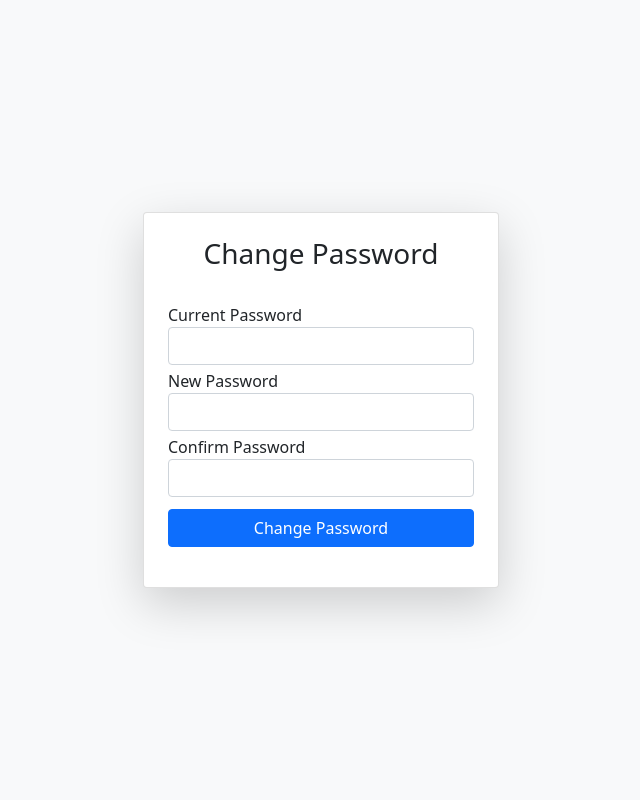
After one commit to gitsaz/authentication_system, a Django app: page /password_change in a window 1280 px wide. The commit adds this page. Shown: the whole page, without its empty margins (319-959 px from the left). Run offline with Django 5.2, Linux system fonts and the light colour scheme; a user stored in the database is signed in.

Commit message:
password change logic

```diff
--- a/account/forms.py
+++ b/account/forms.py
@@ -28,6 +28,7 @@ class UserRegistrationForm(forms.ModelForm):
 
     def __init__(self, *args, **kwargs):
         super().__init__(*args, **kwargs)
+
         for field in self.fields:
             self.fields[field].widget.attrs.update({"class":"form-control"})
 
@@ -59,3 +60,48 @@ class UserRegistrationForm(forms.ModelForm):
         if commit:
             user.save()
         return user
+
+
+class PasswordChangeForm(forms.Form):
+    current_password = forms.CharField(
+        max_length=150,
+        widget=forms.PasswordInput
+    )
+    new_password = forms.CharField(
+        max_length=150,
+        widget=forms.PasswordInput
+    )
+    confirm_password = forms.CharField(
+        max_length=150,
+        widget=forms.PasswordInput
+    )
+
+
+    def __init__(self, user, *args, **kwargs):
+        self.user = user
+        super().__init__(*args, **kwargs)
+
+        for field in self.fields:
+            self.fields[field].widget.attrs.update({"class":"form-control"})
+
+
+    def clean_current_password(self, *args, **kwargs):
+        current_password = self.cleaned_data.get('current_password')
+
+        if not self.user.check_password(current_password):
+            raise forms.ValidationError("Incorrect Password")
+
+        return current_password
+
+
+    def clean_new_password(self, *args, **kwargs):
+        new_password = self.cleaned_data.get('new_password')
+        confirm_password = self.data.get('confirm_password')
+
+        if new_password != confirm_password:
+            raise forms.ValidationError("Password do not match")
+
+        if len(new_password) < 8:
+            raise forms.ValidationError("Password must be 8 characters")
+
+        return new_password
--- a/account/urls.py
+++ b/account/urls.py
@@ -4,12 +4,14 @@ from .views import(
     HomeView,
     LoginView,
     LogoutView,
-    RegistrationView
+    RegistrationView,
+    ChangePassword
 )
 
 urlpatterns = [
     path("",HomeView.as_view(), name="home"),
     path("login/",LoginView.as_view(), name="login"),
     path("logout/",LogoutView.as_view(), name="logout"),
-    path("registration/",RegistrationView.as_view(), name="registration")
+    path("registration/",RegistrationView.as_view(), name="registration"),
+    path("password_change", ChangePassword.as_view(), name="password_change")
 ]
--- a/account/views.py
+++ b/account/views.py
@@ -1,7 +1,7 @@
 from django.views import generic
 from django.urls import reverse_lazy
 from django.contrib import messages
-from django.contrib.auth.mixins import LoginRequiredMixin
+from django.contrib.auth.mixins import LoginRequiredMixin, LoginRequiredMixin
 from django.utils.decorators import method_decorator
 from django.views.decorators.cache import never_cache
 from django.contrib.auth import authenticate, login, logout
@@ -9,7 +9,8 @@ from django.shortcuts import render, redirect
 
 from .forms import (
     UserLoginForm,
-    UserRegistrationForm
+    UserRegistrationForm,
+    PasswordChangeForm
 )
 from .mixin import RedirectAuthenticatedUserMixin
 
@@ -71,3 +72,25 @@ class RegistrationView(generic.CreateView):
     def form_valid(self, form):
         messages.success(self.request, "Registration Successful!")
         return super().form_valid(form)
+
+
+# password change view
+@method_decorator(never_cache, name='dispatch')
+class ChangePassword(LoginRequiredMixin, generic.FormView):
+    template_name = 'account/password_change.html'
+    form_class = PasswordChangeForm
+    login_url = reverse_lazy('login')
+    success_url = reverse_lazy('login')
+
+
+    def get_form_kwargs(self):
+        kwargs = super().get_form_kwargs()
+        kwargs['user'] = self.request.user
+        return kwargs
+
+    def form_valid(self, form):
+        user = self.request.user
+        user.set_password(form.cleaned_data.get('new_password'))
+        user.save()
+        messages.success(self.request, "Password Changed Successfully!")
+        return super().form_valid(form)
--- a/templates/account/index.html
+++ b/templates/account/index.html
@@ -15,8 +15,7 @@
                 <span class="visually-hidden">Toggle Dropdown</span>
             </button>
             <ul class="dropdown-menu dropdown-menu-end">
-                <li><a class="dropdown-item" href="#">Another action</a></li>
-                <li><a class="dropdown-item" href="#">Change Password</a></li>
+                <li><a class="dropdown-item" href="{% url 'password_change' %}">Change Password</a></li>
                 <li>
                     <hr class="dropdown-divider">
                 </li>
--- /dev/null
+++ b/templates/account/password_change.html
@@ -0,0 +1,48 @@
+{% extends '../base.html' %}
+{% load static %}
+
+{% block title %}Password Change {% endblock title %}
+
+{% block content %}
+
+<div class="bg-light">
+    <div class="container">
+        <div class="row justify-content-center align-items-center min-vh-100">
+
+            <div class="col-md-12 col-sm-8 col-lg-4">
+
+                <div class="card shadow-lg rounded-2 p-4">
+                    <h3 class="text-center mb-4">Change Password</h3>
+                    <form method="POST" class="form-group" novalidate>
+                        {% csrf_token %}
+                        <div class="form-group my-2">
+                            <div class="my-1">
+                                {% include './messages.html' %}
+                            </div>
+                            <div class="my-1">
+                                <label for="current_password">Current Password</label>
+                                {{form.current_password}}
+                                {{form.current_password.errors}}
+                            </div>
+                            <div class="my-1">
+                                <label for="new_password">New Password</label>
+                                {{form.new_password}}
+                                {{form.new_password.errors}}
+                            </div>
+                            <div class="my-1">
+                                <label for="confirm_password">Confirm Password</label>
+                                {{form.confirm_password}}
+                                {{form.confirm_password.errors}}
+                            </div>
+                            <div class="my1">
+                                <button class="btn btn-primary w-100 my-2" type="submit">Change Password</button>
+                            </div>
+                        </div>
+                    </form>
+                </div>
+            </div>
+        </div>
+    </div>
+</div>
+
+{% endblock content %}
```
Also changed, not shown: authentication/settings.py (+10 -0 lines), db.sqlite3.
